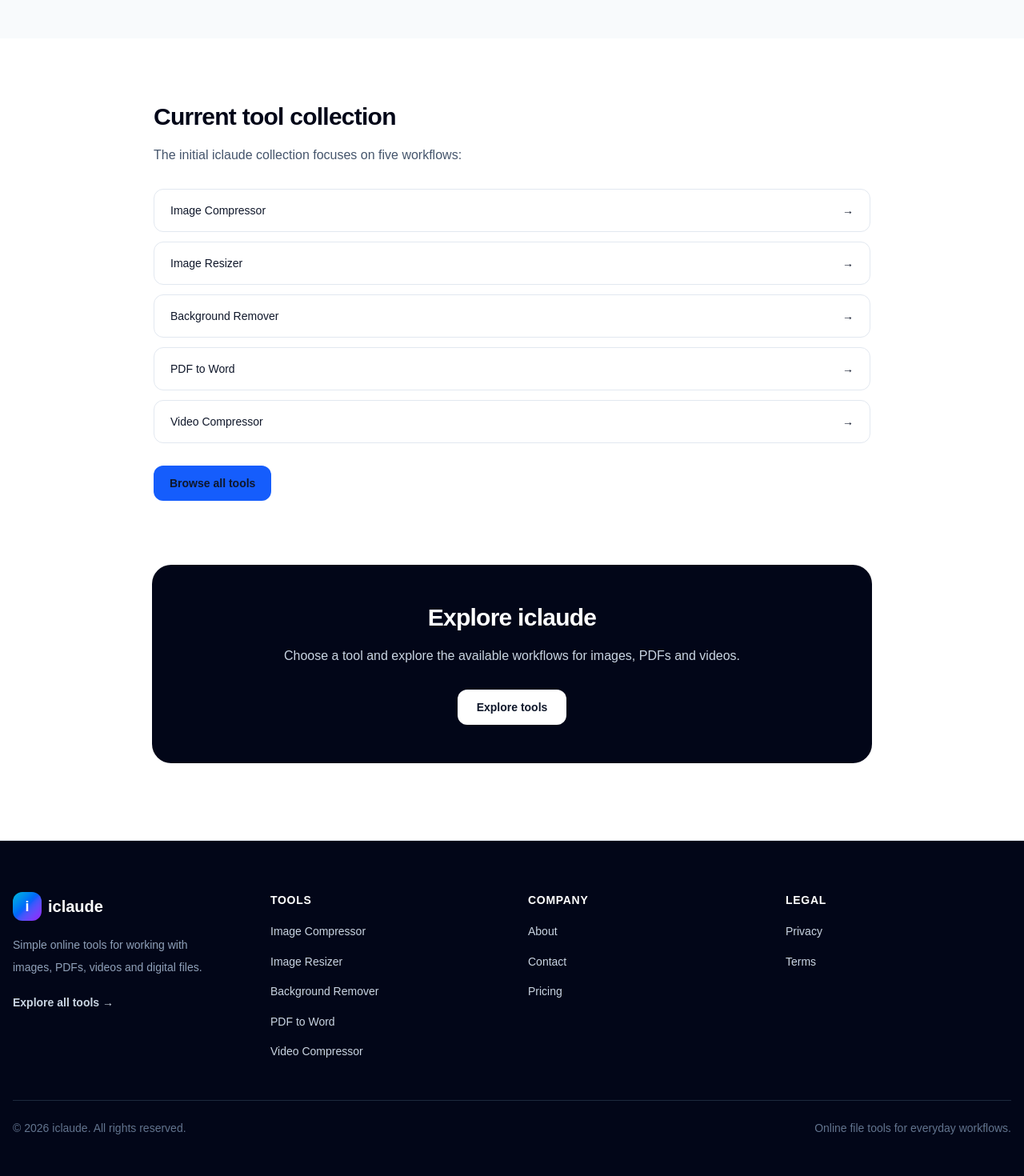
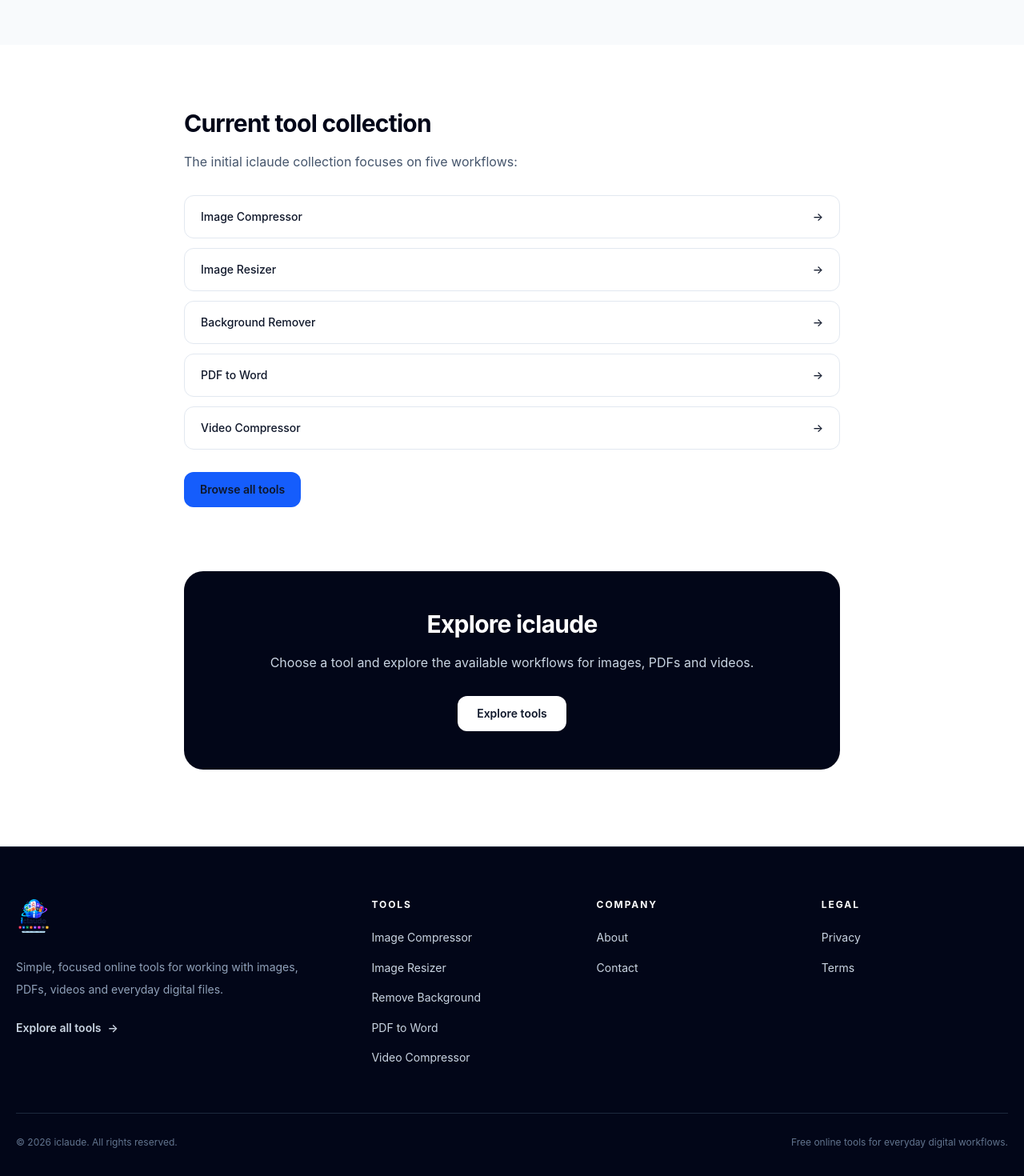
Before and after one commit to Syedmustakhem/iclaude-platform, a Next.js app in the folder frontend/: page /about in a window 1280 px wide. Shown: the part 1300-2770 px from the top of the page at 80% size. Built offline with nearby package versions, Linux system fonts and the light colour scheme.

Commit message:
feat(frontend): establish modern design foundation

```diff
--- a/frontend/app/about/page.tsx
+++ b/frontend/app/about/page.tsx
@@ -10,7 +10,7 @@
   title: "About iclaude — Online File Tools",
   description:
     "Learn about iclaude and its goal of making common image, PDF and video file tasks simpler through focused online tools.",
-  path: "/about",
+  path: "/about/",
   keywords: [
     "about iclaude",
     "online file tools",
@@ -97,9 +97,9 @@
                   Principles
                 </p>
 
-               <h2 className="mt-2 text-3xl font-bold tracking-tight text-slate-950">
-  What we're building around
-</h2>
+                <h2 className="mt-2 text-3xl font-bold tracking-tight text-slate-950">
+                  What we&apos;re building around
+                </h2>
               </div>
 
               <div className="mt-10 grid gap-5 md:grid-cols-3">
@@ -157,26 +157,11 @@
 
               <ul className="mt-7 space-y-3">
                 {[
-                  [
-                    "Image Compressor",
-                    "/image-compressor",
-                  ],
-                  [
-                    "Image Resizer",
-                    "/image-resizer",
-                  ],
-                  [
-                    "Background Remover",
-                    "/remove-background",
-                  ],
-                  [
-                    "PDF to Word",
-                    "/pdf-to-word",
-                  ],
-                  [
-                    "Video Compressor",
-                    "/video-compressor",
-                  ],
+                  ["Image Compressor", "/image-compressor/"],
+                  ["Image Resizer", "/image-resizer/"],
+                  ["Background Remover", "/remove-background/"],
+                  ["PDF to Word", "/pdf-to-word/"],
+                  ["Video Compressor", "/video-compressor/"],
                 ].map(([name, href]) => (
                   <li key={href}>
                     <Link
@@ -192,7 +177,7 @@
               </ul>
 
               <Link
-                href="/tools"
+                href="/tools/"
                 className="mt-7 inline-flex items-center justify-center rounded-xl bg-blue-600 px-5 py-3 text-sm font-semibold text-white transition hover:bg-blue-700"
               >
                 Browse all tools
@@ -215,7 +200,7 @@
               </p>
 
               <Link
-                href="/tools"
+                href="/tools/"
                 className="mt-7 inline-flex items-center justify-center rounded-xl bg-white px-6 py-3 text-sm font-semibold text-slate-950 transition hover:bg-slate-100"
               >
                 Explore tools
--- a/frontend/app/globals.css
+++ b/frontend/app/globals.css
@@ -1,83 +1,52 @@
 @import "tailwindcss";
 
 :root {
-  /* ========================================
-     iclaude Brand Colors
-     ======================================== */
-
   --iclaude-primary: #2563eb;
   --iclaude-primary-dark: #1d4ed8;
-  --iclaude-primary-light: #60a5fa;
+  --iclaude-primary-soft: #eff6ff;
 
-  --iclaude-indigo: #4f46e5;
-  --iclaude-purple: #7c3aed;
-  --iclaude-violet: #8b5cf6;
-
+  --iclaude-accent: #7c3aed;
   --iclaude-cyan: #06b6d4;
-
-  /* ========================================
-     Neutral Colors
-     ======================================== */
 
   --iclaude-background: #ffffff;
   --iclaude-surface: #f8fafc;
-  --iclaude-surface-secondary: #f1f5f9;
+  --iclaude-surface-muted: #f1f5f9;
 
   --iclaude-text: #0f172a;
   --iclaude-text-secondary: #475569;
   --iclaude-text-muted: #64748b;
 
   --iclaude-border: #e2e8f0;
-  --iclaude-border-light: #f1f5f9;
-
-  /* ========================================
-     Status Colors
-     ======================================== */
+  --iclaude-border-strong: #cbd5e1;
 
   --iclaude-success: #16a34a;
   --iclaude-warning: #f59e0b;
   --iclaude-error: #dc2626;
-  --iclaude-info: #0284c7;
 
-  /* ========================================
-     Layout
-     ======================================== */
+  --iclaude-container: 1240px;
+  --iclaude-content: 820px;
 
-  --iclaude-container: 1280px;
-  --iclaude-content: 900px;
-
-  /* ========================================
-     Border Radius
-     ======================================== */
-
-  --iclaude-radius-sm: 8px;
-  --iclaude-radius-md: 12px;
-  --iclaude-radius-lg: 16px;
+  --iclaude-radius-sm: 10px;
+  --iclaude-radius-md: 14px;
+  --iclaude-radius-lg: 18px;
   --iclaude-radius-xl: 24px;
+  --iclaude-radius-2xl: 32px;
   --iclaude-radius-full: 9999px;
 
-  /* ========================================
-     Shadows
-     ======================================== */
-
   --iclaude-shadow-sm:
-    0 1px 2px rgba(15, 23, 42, 0.05);
+    0 1px 2px rgba(15, 23, 42, 0.04);
 
   --iclaude-shadow-md:
-    0 8px 24px rgba(15, 23, 42, 0.08);
+    0 10px 30px rgba(15, 23, 42, 0.08);
 
   --iclaude-shadow-lg:
-    0 20px 50px rgba(15, 23, 42, 0.12);
-
-  /* ========================================
-     Gradients
-     ======================================== */
+    0 24px 70px rgba(15, 23, 42, 0.12);
 
   --iclaude-gradient:
     linear-gradient(
       135deg,
       #06b6d4 0%,
-      #2563eb 45%,
+      #2563eb 48%,
       #7c3aed 100%
     );
 
@@ -89,19 +58,15 @@
       #faf5ff 100%
     );
 
-  /* ========================================
-     Typography
-     ======================================== */
-
   --font-sans:
-    Arial,
-    Helvetica,
+    Inter,
+    ui-sans-serif,
+    system-ui,
+    -apple-system,
+    BlinkMacSystemFont,
+    "Segoe UI",
     sans-serif;
 }
-
-/* ==========================================
-   Box Sizing
-   ========================================== */
 
 *,
 *::before,
@@ -109,66 +74,43 @@
   box-sizing: border-box;
 }
 
-/* ==========================================
-   HTML
-   ========================================== */
-
 html {
   scroll-behavior: smooth;
-  scroll-padding-top: 80px;
+  scroll-padding-top: 88px;
 }
-
-/* ==========================================
-   Body
-   ========================================== */
 
 body {
   margin: 0;
-
   min-height: 100vh;
 
   background: var(--iclaude-background);
-
   color: var(--iclaude-text);
 
   font-family: var(--font-sans);
-
   font-size: 16px;
-
   line-height: 1.6;
 
   text-rendering: optimizeLegibility;
-
   -webkit-font-smoothing: antialiased;
-
   -moz-osx-font-smoothing: grayscale;
 }
 
-/* ==========================================
-   Links
-   ========================================== */
+::selection {
+  background: rgba(37, 99, 235, 0.16);
+  color: var(--iclaude-text);
+}
 
 a {
   color: inherit;
-
   text-decoration: none;
 }
-
-/* ==========================================
-   Images
-   ========================================== */
 
 img,
 svg,
 video {
   display: block;
-
   max-width: 100%;
 }
-
-/* ==========================================
-   Buttons / Inputs
-   ========================================== */
 
 button,
 input,
@@ -177,128 +119,48 @@
   font: inherit;
 }
 
-/* ==========================================
-   Buttons
-   ========================================== */
-
 button {
   cursor: pointer;
 }
 
-/* ==========================================
-   Focus Accessibility
-   ========================================== */
-
 :focus-visible {
-  outline: 3px solid rgba(37, 99, 235, 0.35);
-
+  outline: 3px solid rgba(37, 99, 235, 0.28);
   outline-offset: 3px;
 }
 
-/* ==========================================
-   Text Selection
-   ========================================== */
-
-::selection {
-  background: rgba(37, 99, 235, 0.18);
-
-  color: var(--iclaude-text);
-}
-
-/* ==========================================
-   Scrollbar
-   ========================================== */
-
-::-webkit-scrollbar {
-  width: 10px;
-}
-
-::-webkit-scrollbar-track {
-  background: var(--iclaude-surface);
-}
-
-::-webkit-scrollbar-thumb {
-  background: #cbd5e1;
-
-  border-radius: var(--iclaude-radius-full);
-}
-
-::-webkit-scrollbar-thumb:hover {
-  background: #94a3b8;
-}
-
-/* ==========================================
-   Utility: Container
-   ========================================== */
-
 .iclaude-container {
   width: min(
-    calc(100% - 32px),
+    calc(100% - 40px),
     var(--iclaude-container)
   );
 
   margin-inline: auto;
 }
 
-/* ==========================================
-   Utility: Content Width
-   ========================================== */
-
 .iclaude-content {
   width: min(
-    calc(100% - 32px),
+    calc(100% - 40px),
     var(--iclaude-content)
   );
 
   margin-inline: auto;
 }
 
-/* ==========================================
-   Gradient Text
-   ========================================== */
-
 .iclaude-gradient-text {
   background: var(--iclaude-gradient);
-
+  background-clip: text;
   -webkit-background-clip: text;
-  background-clip: text;
-
   color: transparent;
 }
-
-/* ==========================================
-   Gradient Surface
-   ========================================== */
 
 .iclaude-gradient-surface {
   background: var(--iclaude-gradient-soft);
 }
 
-/* ==========================================
-   Glass Surface
-   ========================================== */
-
-.iclaude-glass {
-  background: rgba(255, 255, 255, 0.8);
-
-  border: 1px solid rgba(226, 232, 240, 0.8);
-
-  backdrop-filter: blur(16px);
-
-  -webkit-backdrop-filter: blur(16px);
-}
-
-/* ==========================================
-   Card Base
-   ========================================== */
-
 .iclaude-card {
-  background: var(--iclaude-background);
-
   border: 1px solid var(--iclaude-border);
-
   border-radius: var(--iclaude-radius-lg);
-
+  background: #ffffff;
   box-shadow: var(--iclaude-shadow-sm);
 
   transition:
@@ -308,16 +170,50 @@
 }
 
 .iclaude-card:hover {
-  transform: translateY(-2px);
-
-  border-color: #cbd5e1;
-
+  transform: translateY(-3px);
+  border-color: var(--iclaude-border-strong);
   box-shadow: var(--iclaude-shadow-md);
 }
 
-/* ==========================================
-   Reduced Motion
-   ========================================== */
+.iclaude-glass {
+  border: 1px solid rgba(226, 232, 240, 0.8);
+  background: rgba(255, 255, 255, 0.78);
+
+  backdrop-filter: blur(18px);
+  -webkit-backdrop-filter: blur(18px);
+}
+
+.iclaude-grid-pattern {
+  background-image:
+    linear-gradient(
+      rgba(148, 163, 184, 0.08) 1px,
+      transparent 1px
+    ),
+    linear-gradient(
+      90deg,
+      rgba(148, 163, 184, 0.08) 1px,
+      transparent 1px
+    );
+
+  background-size: 32px 32px;
+}
+
+::-webkit-scrollbar {
+  width: 10px;
+}
+
+::-webkit-scrollbar-track {
+  background: #f8fafc;
+}
+
+::-webkit-scrollbar-thumb {
+  border-radius: 9999px;
+  background: #cbd5e1;
+}
+
+::-webkit-scrollbar-thumb:hover {
+  background: #94a3b8;
+}
 
 @media (prefers-reduced-motion: reduce) {
   html {
@@ -328,29 +224,22 @@
   *::before,
   *::after {
     animation-duration: 0.01ms !important;
-
     animation-iteration-count: 1 !important;
-
     transition-duration: 0.01ms !important;
-
     scroll-behavior: auto !important;
   }
 }
 
-/* ==========================================
-   Mobile Adjustments
-   ========================================== */
+@media (max-width: 640px) {
+  .iclaude-container,
+  .iclaude-content {
+    width: min(
+      calc(100% - 28px),
+      var(--iclaude-container)
+    );
+  }
 
-@media (max-width: 640px) {
   body {
     font-size: 15px;
   }
-
-  .iclaude-container,
-  .iclaude-content {
-    width: min(
-      calc(100% - 24px),
-      var(--iclaude-container)
-    );
-  }
 }
--- a/frontend/app/layout.tsx
+++ b/frontend/app/layout.tsx
@@ -1,19 +1,26 @@
 import type { Metadata } from "next";
-import "./globals.css";
 import Navbar from "@/components/layout/navbar";
 import Footer from "@/components/layout/footer";
+import StructuredData from "@/components/seo/StructuredData";
+import {
+  generateOrganizationSchema,
+  generateWebsiteSchema,
+} from "@/lib/seo";
+import "./globals.css";
+
 const siteUrl = "https://iclaude.in";
 
 export const metadata: Metadata = {
   metadataBase: new URL(siteUrl),
 
   title: {
-    default: "iclaude — Free Online Tools for Images, PDF, Video & More",
+    default:
+      "iclaude — Free Online Tools for Images, PDF & Video",
     template: "%s | iclaude",
   },
 
   description:
-    "Free online tools to compress, resize, convert and process images, PDFs and videos. Simple file tools designed to work quickly without unnecessary steps.",
+    "Free online tools to compress, resize, convert and process images, PDFs and videos. Simple, fast and easy-to-use tools for everyday digital work.",
 
   applicationName: "iclaude",
 
@@ -28,15 +35,15 @@
   publisher: "iclaude",
 
   keywords: [
-    "online tools",
-    "file tools",
+    "free online tools",
+    "online file tools",
     "image tools",
     "PDF tools",
     "video tools",
     "image compressor",
     "image resizer",
     "background remover",
-    "PDF to Word",
+    "PDF to Word converter",
     "video compressor",
   ],
 
@@ -62,16 +69,33 @@
     locale: "en_IN",
     url: siteUrl,
     siteName: "iclaude",
-    title: "iclaude — Free Online Tools for Images, PDF, Video & More",
+
+    title:
+      "iclaude — Free Online Tools for Images, PDF & Video",
+
     description:
       "Compress, resize, convert and process your files with simple online tools.",
+
+    images: [
+      {
+        url: "/og-image.png",
+        width: 1200,
+        height: 630,
+        alt: "iclaude — Free online file tools",
+      },
+    ],
   },
 
   twitter: {
     card: "summary_large_image",
-    title: "iclaude — Free Online Tools for Images, PDF, Video & More",
+
+    title:
+      "iclaude — Free Online Tools for Images, PDF & Video",
+
     description:
-      "Simple online tools for images, PDFs, videos and other digital files.",
+      "Simple online tools for images, PDFs, videos and digital files.",
+
+    images: ["/og-image.png"],
   },
 
   category: "technology",
@@ -87,19 +111,12 @@
 }: Readonly<{
   children: React.ReactNode;
 }>) {
-  const structuredData = {
-    "@context": "https://schema.org",
-    "@type": "WebSite",
-    name: "iclaude",
-    url: siteUrl,
-    description:
-      "Online tools for compressing, resizing, converting and processing digital files.",
-    inLanguage: "en-IN",
-  };
+  const websiteSchema = generateWebsiteSchema();
+  const organizationSchema = generateOrganizationSchema();
 
   return (
     <html lang="en-IN">
-      <body>
+      <body className="min-h-screen bg-white text-slate-950">
         <Navbar />
 
         <div className="min-h-screen">
@@ -108,12 +125,8 @@
 
         <Footer />
 
-  <script
-    type="application/ld+json"
-    dangerouslySetInnerHTML={{
-      __html: JSON.stringify(structuredData),
-    }}
-  />
+        <StructuredData data={websiteSchema} />
+        <StructuredData data={organizationSchema} />
       </body>
     </html>
   );
--- a/frontend/components/layout/footer.tsx
+++ b/frontend/components/layout/footer.tsx
@@ -1,97 +1,91 @@
+import Image from "next/image";
 import Link from "next/link";
 
 const toolLinks = [
   {
     label: "Image Compressor",
-    href: "/image-compressor",
+    href: "/image-compressor/",
   },
   {
     label: "Image Resizer",
-    href: "/image-resizer",
+    href: "/image-resizer/",
   },
   {
-    label: "Background Remover",
-    href: "/remove-background",
+    label: "Remove Background",
+    href: "/remove-background/",
   },
   {
     label: "PDF to Word",
-    href: "/pdf-to-word",
+    href: "/pdf-to-word/",
   },
   {
     label: "Video Compressor",
-    href: "/video-compressor",
+    href: "/video-compressor/",
   },
 ];
 
 const companyLinks = [
   {
     label: "About",
-    href: "/about",
+    href: "/about/",
   },
   {
     label: "Contact",
-    href: "/contact",
-  },
-  {
-    label: "Pricing",
-    href: "/pricing",
+    href: "/contact/",
   },
 ];
 
 const legalLinks = [
   {
     label: "Privacy",
-    href: "/privacy",
+    href: "/privacy/",
   },
   {
     label: "Terms",
-    href: "/terms",
+    href: "/terms/",
   },
 ];
 
 export default function Footer() {
   return (
-    <footer className="border-t border-slate-200 bg-slate-950 text-slate-300">
-      <div className="iclaude-container py-12 sm:py-16">
-        <div className="grid gap-10 md:grid-cols-2 lg:grid-cols-4">
-          {/* Brand */}
-          <div className="lg:pr-8">
+    <footer className="border-t border-slate-800 bg-slate-950 text-slate-300">
+      <div className="iclaude-container py-14 sm:py-16">
+        <div className="grid gap-12 md:grid-cols-2 lg:grid-cols-[1.7fr_1fr_1fr_1fr]">
+          <div className="max-w-sm">
             <Link
               href="/"
-              className="inline-flex items-center gap-2"
+              className="inline-flex items-center"
+              aria-label="iclaude home"
             >
-              <span
-                className="flex h-9 w-9 items-center justify-center rounded-xl bg-gradient-to-br from-cyan-500 via-blue-600 to-purple-600 text-lg font-bold text-white"
-                aria-hidden="true"
-              >
-                i
-              </span>
-
-              <span className="text-xl font-bold text-white">
-                iclaude
-              </span>
+              <Image
+                src="/icon.png"
+                alt="iclaude"
+                width={170}
+                height={54}
+                className="h-11 w-auto object-contain"
+              />
             </Link>
 
-            <p className="mt-4 max-w-sm text-sm leading-7 text-slate-400">
-              Simple online tools for working with images,
-              PDFs, videos and digital files.
+            <p className="mt-5 text-sm leading-7 text-slate-400">
+              Simple, focused online tools for working with
+              images, PDFs, videos and everyday digital files.
             </p>
 
             <Link
-              href="/tools"
-              className="mt-5 inline-flex text-sm font-semibold text-blue-400 transition hover:text-blue-300"
+              href="/tools/"
+              className="mt-6 inline-flex items-center gap-2 text-sm font-semibold text-white transition hover:text-blue-300"
             >
-              Explore all tools →
+              Explore all tools
+              <span aria-hidden="true">→</span>
             </Link>
           </div>
 
-          {/* Tools */}
           <div>
-            <h2 className="text-sm font-semibold uppercase tracking-wider text-white">
+            <h2 className="text-xs font-bold uppercase tracking-[0.16em] text-white">
               Tools
             </h2>
 
-            <ul className="mt-4 space-y-3">
+            <ul className="mt-5 space-y-3">
               {toolLinks.map((link) => (
                 <li key={link.href}>
                   <Link
@@ -105,13 +99,12 @@
             </ul>
           </div>
 
-          {/* Company */}
           <div>
-            <h2 className="text-sm font-semibold uppercase tracking-wider text-white">
+            <h2 className="text-xs font-bold uppercase tracking-[0.16em] text-white">
               Company
             </h2>
 
-            <ul className="mt-4 space-y-3">
+            <ul className="mt-5 space-y-3">
               {companyLinks.map((link) => (
                 <li key={link.href}>
                   <Link
@@ -125,13 +118,12 @@
             </ul>
           </div>
 
-          {/* Legal */}
           <div>
-            <h2 className="text-sm font-semibold uppercase tracking-wider text-white">
+            <h2 className="text-xs font-bold uppercase tracking-[0.16em] text-white">
               Legal
             </h2>
 
-            <ul className="mt-4 space-y-3">
+            <ul className="mt-5 space-y-3">
               {legalLinks.map((link) => (
                 <li key={link.href}>
                   <Link
@@ -146,13 +138,13 @@
           </div>
         </div>
 
-        <div className="mt-12 flex flex-col gap-3 border-t border-slate-800 pt-6 text-sm text-slate-500 sm:flex-row sm:items-center sm:justify-between">
+        <div className="mt-14 flex flex-col gap-3 border-t border-slate-800 pt-7 text-xs text-slate-500 sm:flex-row sm:items-center sm:justify-between">
           <p>
             © {new Date().getFullYear()} iclaude. All rights reserved.
           </p>
 
           <p>
-            Online file tools for everyday workflows.
+            Free online tools for everyday digital workflows.
           </p>
         </div>
       </div>
--- a/frontend/components/layout/navbar.tsx
+++ b/frontend/components/layout/navbar.tsx
@@ -1,44 +1,41 @@
+import Image from "next/image";
 import Link from "next/link";
 
 const navigation = [
   {
     label: "Tools",
-    href: "/tools",
-  },
-  {
-    label: "Pricing",
-    href: "/pricing",
+    href: "/tools/",
   },
   {
     label: "About",
-    href: "/about",
+    href: "/about/",
+  },
+  {
+    label: "Contact",
+    href: "/contact/",
   },
 ];
 
 export default function Navbar() {
   return (
-    <header className="sticky top-0 z-50 border-b border-slate-200/80 bg-white/90 backdrop-blur-md">
+    <header className="sticky top-0 z-50 border-b border-slate-200/70 bg-white/90 backdrop-blur-xl">
       <div className="iclaude-container">
-        <div className="flex h-16 items-center justify-between gap-6">
-          {/* Brand */}
+        <div className="flex h-[72px] items-center justify-between gap-6">
           <Link
             href="/"
-            className="flex shrink-0 items-center gap-2"
+            className="flex shrink-0 items-center"
             aria-label="iclaude home"
           >
-            <span
-              className="flex h-9 w-9 items-center justify-center rounded-xl bg-gradient-to-br from-cyan-500 via-blue-600 to-purple-600 text-lg font-bold text-white shadow-sm"
-              aria-hidden="true"
-            >
-              i
-            </span>
-
-            <span className="text-xl font-bold tracking-tight text-slate-950">
-              iclaude
-            </span>
+            <Image
+              src="/icon.png"
+              alt="iclaude"
+              width={150}
+              height={48}
+              priority
+              className="h-10 w-auto object-contain"
+            />
           </Link>
 
-          {/* Desktop navigation */}
           <nav
             aria-label="Main navigation"
             className="hidden items-center gap-1 md:flex"
@@ -47,19 +44,25 @@
               <Link
                 key={item.href}
                 href={item.href}
-                className="rounded-lg px-4 py-2 text-sm font-medium text-slate-600 transition-colors hover:bg-slate-100 hover:text-slate-950"
+                className="rounded-xl px-4 py-2 text-sm font-medium text-slate-600 transition hover:bg-slate-100 hover:text-slate-950"
               >
                 {item.label}
               </Link>
             ))}
           </nav>
 
-          {/* Primary action */}
           <Link
-            href="/tools"
-            className="inline-flex shrink-0 items-center justify-center rounded-xl bg-blue-600 px-4 py-2.5 text-sm font-semibold text-white shadow-sm transition hover:bg-blue-700 focus:outline-none focus:ring-4 focus:ring-blue-100"
+            href="/tools/"
+            className="group inline-flex shrink-0 items-center gap-2 rounded-xl bg-slate-950 px-4 py-2.5 text-sm font-semibold text-white shadow-sm transition hover:-translate-y-0.5 hover:bg-slate-800 hover:shadow-md"
           >
             Explore tools
+
+            <span
+              className="transition-transform group-hover:translate-x-0.5"
+              aria-hidden="true"
+            >
+              →
+            </span>
           </Link>
         </div>
       </div>
```
Also changed, not shown: frontend/app/terms/page.tsx (+4 -4 lines), frontend/next.config.ts (+8 -3 lines), frontend/public/icon.png (added). Lines whose indentation alone changed are shown as unchanged.
